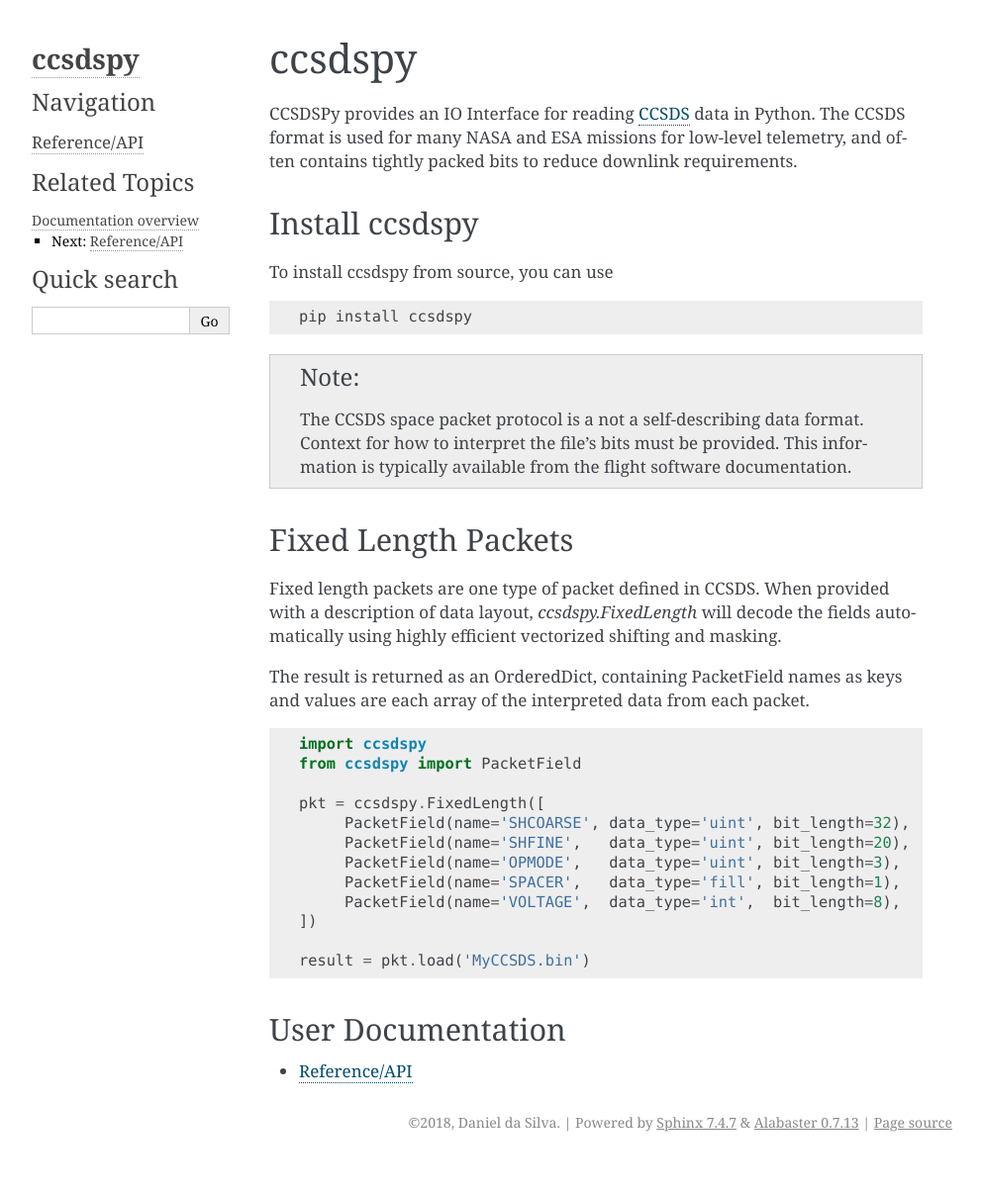
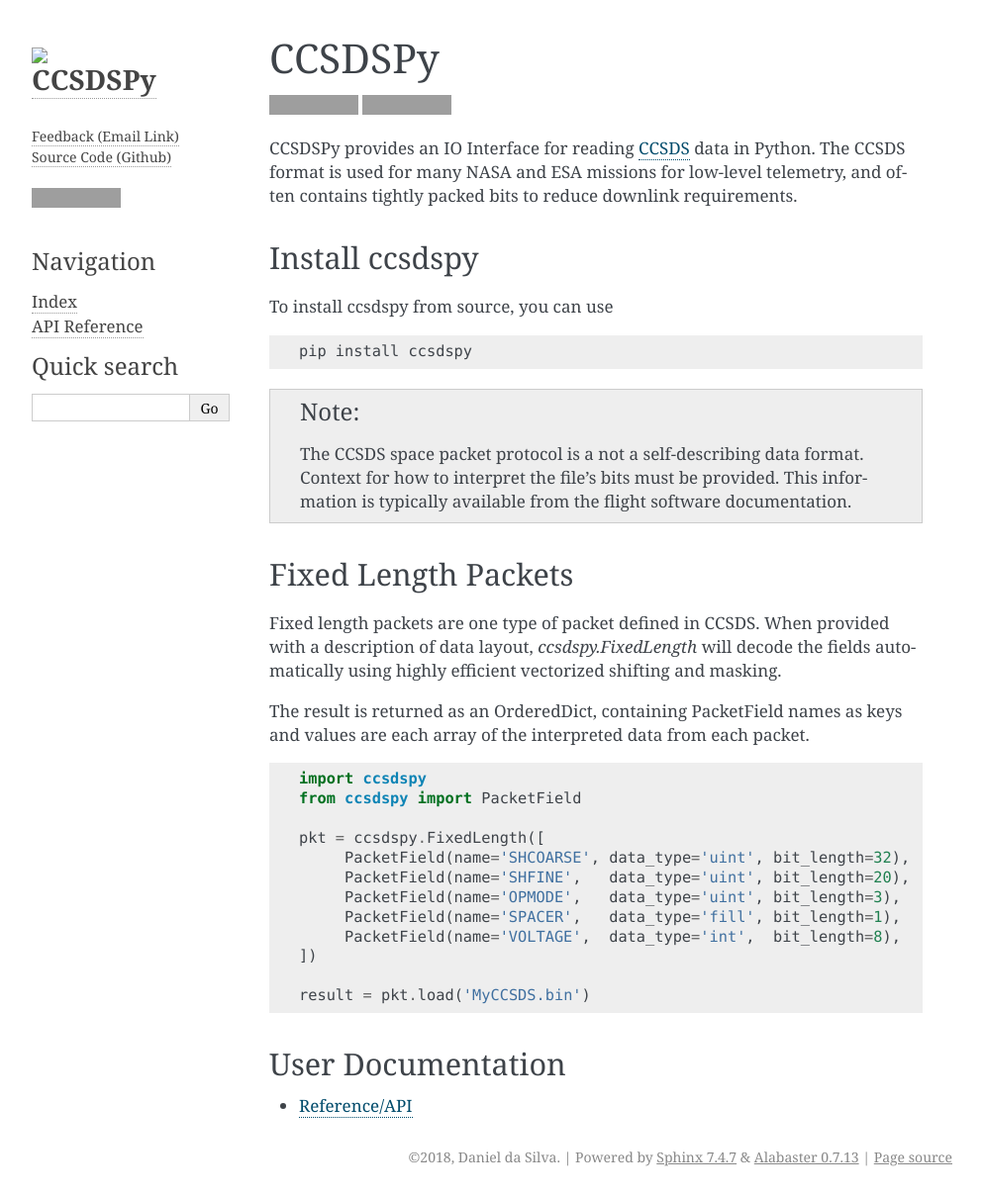
Before and after one commit to CCSDSPy/ccsdspy, a Sphinx documentation site: the page built from docs/index.rst, in a window 1280 px wide. Shown: the whole page at 99% size, without its empty margins (148-1141 px from the left). Built offline with Sphinx 7.4.7, drawn with Linux system fonts in a browser that asks for light colours; before the commit the page ends 1174 px from its top, so only the background shows below that; grey boxes are pictures that could not be loaded.

Commit message:
Improve docs

```diff
--- /dev/null
+++ b/docs/_templates/github.html
@@ -0,0 +1,8 @@
+<br>
+<a href="mailto:mail@danieldasilva.org">Feedback (Email Link)</a><br>
+<a href="http://github.com/ddasilva/ccsdspy/" target="_Blank">
+Source Code (Github)
+</a><br><br>
+<iframe src="https://ghbtns.com/github-btn.html?user=ddasilva&repo=ccsdspy&type=star&count=true&size=large" frameborder="0" scrolling="0" width="160px" height="30px"></iframe>
+
+<br><br>
--- /dev/null
+++ b/docs/_templates/logo.html
@@ -0,0 +1 @@
+<img src="logo.png">
--- /dev/null
+++ b/docs/_templates/navigation.html
@@ -0,0 +1,5 @@
+<h3>Navigation</h3>
+<ul>
+<li class="toctree-l1"><a class="reference internal" href="index.html">Index</a></li>
+<li class="toctree-l1"><a class="reference internal" href="ccsdspy.html">API Reference</a></li>
+</ul>
--- a/docs/conf.py
+++ b/docs/conf.py
@@ -54,7 +54,7 @@
 master_doc = 'index'
 
 # General information about the project.
-project = u'ccsdspy'
+project = u'CCSDSPy'
 copyright = u'2018, Daniel da Silva'
 author = u'Daniel da Silva'
 
@@ -113,9 +113,11 @@
 # refs: http://alabaster.readthedocs.io/en/latest/installation.html#sidebars
 html_sidebars = {
     '**': [
+        'logo.html',
         'about.html',
+        'github.html',
         'navigation.html',
-        'relations.html',  # needs 'show_related': True theme option to display
+ #       'relations.html',  # needs 'show_related': True theme option to display
         'searchbox.html',
     ]
 }
```
Also changed, not shown: docs/index.rst (+8 -1 lines), docs/images/logo.png (added), 1 other file.
